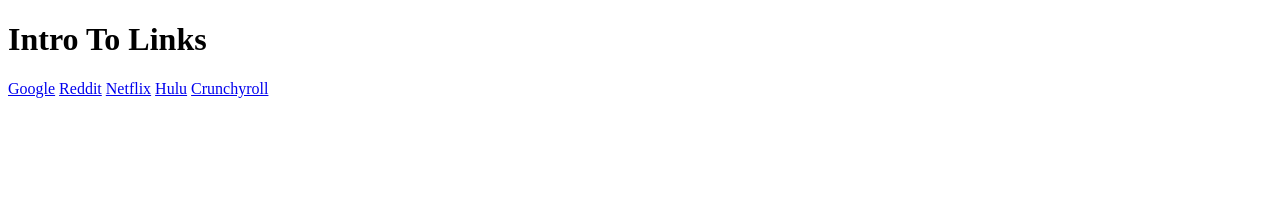
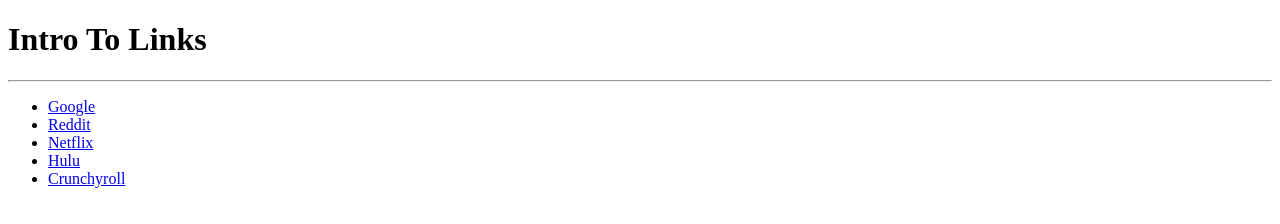
Before and after one commit to Question30/Links, a plain HTML site: page index.html in a window 1280 px wide. Drawn offline with Linux system fonts and the light colour scheme.

Commit message:
Added horizontal rule, and  unordered list

```diff
--- a/index.html
+++ b/index.html
@@ -7,12 +7,25 @@
   </head>
   <body>
     <h1>Intro To Links</h1>
+    <hr />
     <nav>
-      <a href="https://www.google.com" target="_blank">Google</a>
-      <a href="https://www.reddit.com" target="_blank">Reddit</a>
-      <a href="https://www.netflix.com" target="_blank">Netflix</a>
-      <a href="https://www.hulu.com" target="_blank">Hulu</a>
-      <a href="https://www.crunchyroll.com" target="_blank">Crunchyroll</a>
+      <ul>
+        <li>
+          <a href="https://www.google.com" target="_blank">Google</a>
+        </li>
+        <li>
+          <a href="https://www.reddit.com" target="_blank">Reddit</a>
+        </li>
+        <li>
+          <a href="https://www.netflix.com" target="_blank">Netflix</a>
+        </li>
+        <li>
+          <a href="https://www.hulu.com" target="_blank">Hulu</a>
+        </li>
+        <li>
+          <a href="https://www.crunchyroll.com" target="_blank">Crunchyroll</a>
+        </li>
+      </ul>
     </nav>
   </body>
 </html>
```
